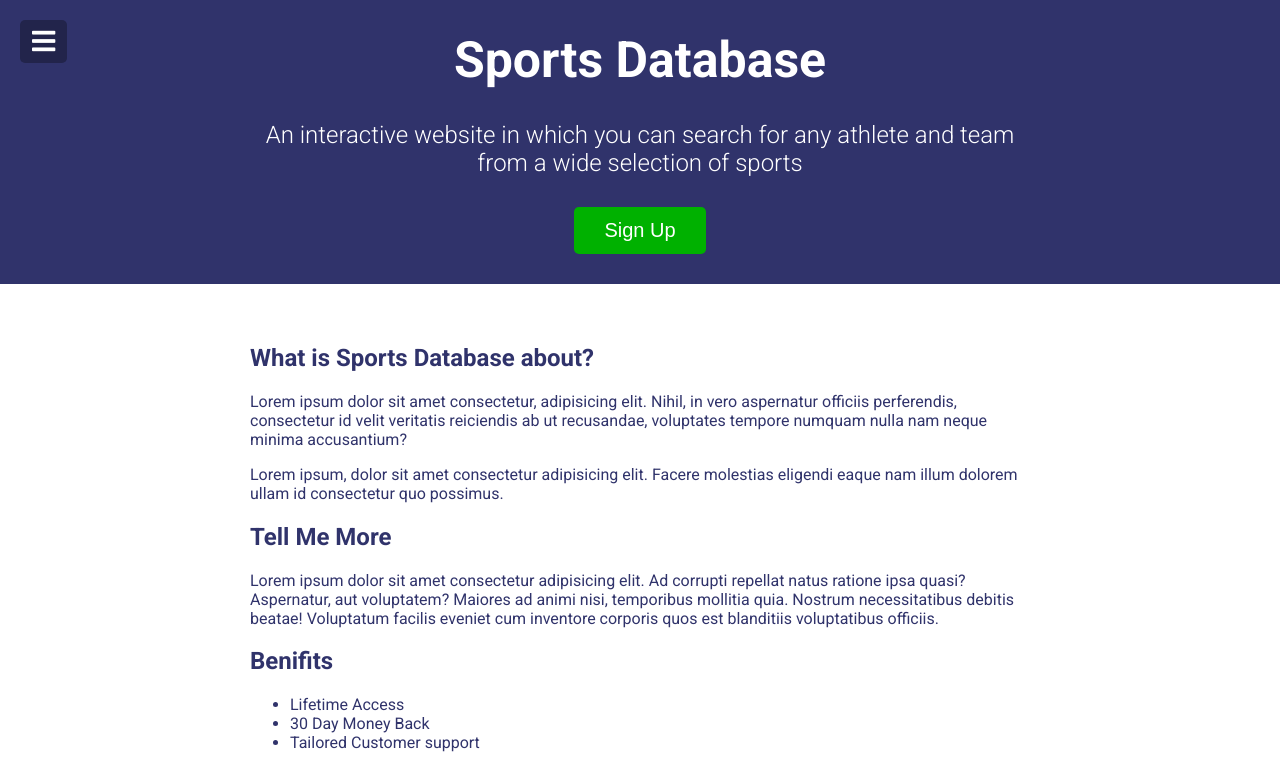
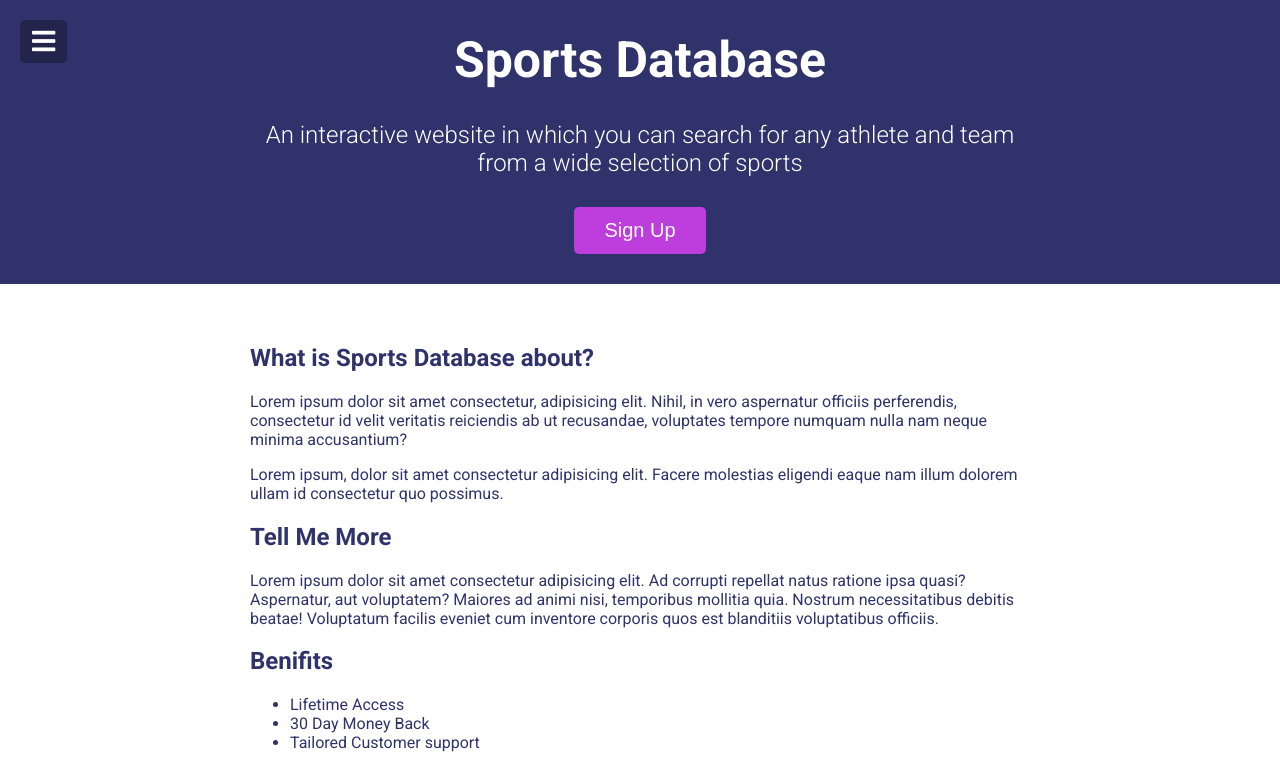
Before and after one commit to mmohamud1/Sports-Database-App, a React (Create React App) app: page / in a window 1280 px wide. Shown: the top 769 px of the page. Built offline with nearby package versions, Linux system fonts and the light colour scheme.

Commit message:
change secondary  color

```diff
--- a/src/App.css
+++ b/src/App.css
@@ -2,7 +2,7 @@
 
 :root {
     --primary-color: #30336b;
-    --secondary-color: #00b100;
+    --secondary-color: #be3edd;
 }
 
 * {
```
